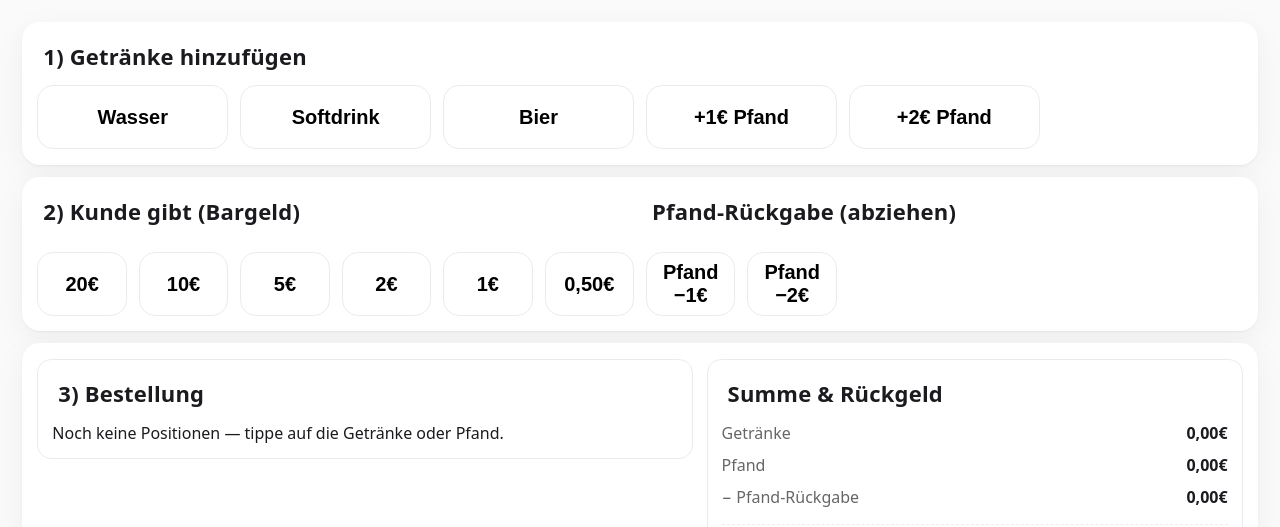
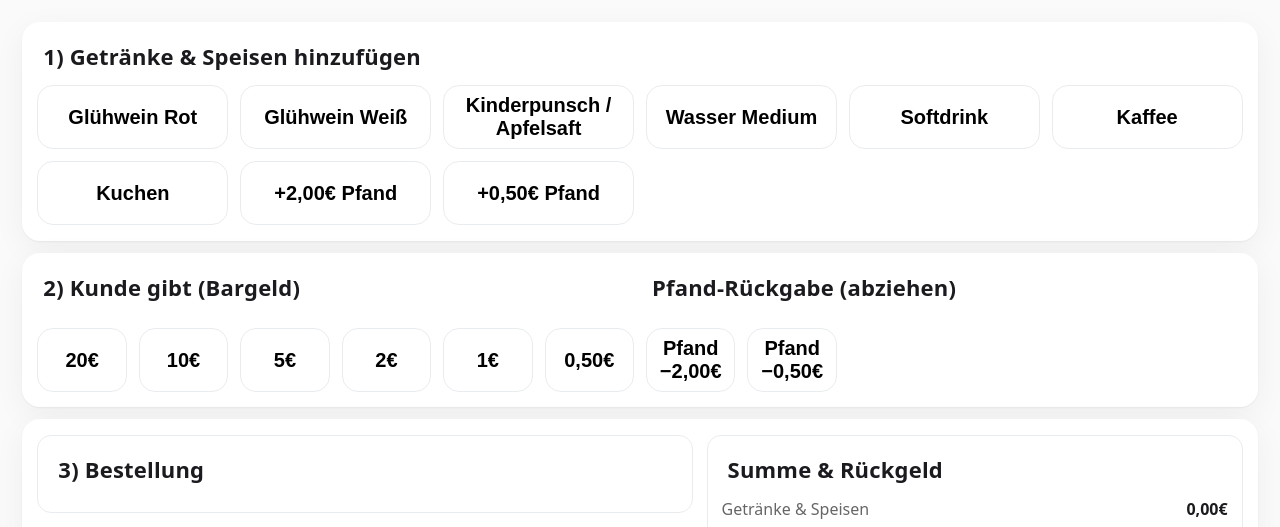
Before and after one commit to JanSteinhauer/FireFest, a plain HTML site: page index.html in a window 1280 px wide. Shown: the top 527 px of the page. Drawn offline with Linux system fonts and the light colour scheme.

Commit message:
feat(winterfest): add winter drink/food menu and new Pfand logic
- Added new winter items:
  • Glühwein Rot (4,00 €)
  • Glühwein Weiß (4,50 €)
  • Kinderpunsch / Apfelsaft (3,00 €)
  • Wasser Medium (2,50 €)
  • Softdrink (3,00 €)
  • Kaffee (1,50 €)
  • Kuchen (2,00 €)
- Replaced summer catalog with winter menu
- Introduced manual Pfand buttons: +2,00 € and +0,50 €
- Added matching Pfand-Rückgabe buttons (−2,00 € / −0,50 €)
- Updated UI labels to “Winterfest” and winter drink categories
- Kept all existing POS interactions (long-press subtract, exact balance, change calc)

This prepares the POS for the Winter Event / Glühwein stand.

```diff
--- a/index.html
+++ b/index.html
@@ -3,7 +3,7 @@
 <head>
     <meta charset="utf-8" />
     <meta name="viewport" content="width=device-width, initial-scale=1" />
-    <title>Feuerwehr Getränke & Pfand – Kasse</title>
+    <title>Feuerwehr Winterfest – Getränke & Pfand Kasse</title>
     <style>
         :root{
             --bg:#fafafa;
@@ -89,9 +89,9 @@
     <!-- Row 1: Drinks (+ manual Pfand add) -->
     <section class="row row1">
         <div class="drinks">
-            <h2>1) Getränke hinzufügen</h2>
+            <h2>1) Getränke & Speisen hinzufügen</h2>
             <div class="grid-buttons" id="drinkButtons">
-                <!-- JS inserts: Wasser, Softdrink, Bier, +1€ Pfand, +2€ Pfand -->
+                <!-- JS inserts winter catalog + Pfand -->
             </div>
         </div>
     </section>
@@ -112,8 +112,8 @@
         <div class="stack">
             <h2>Pfand-Rückgabe (abziehen)</h2>
             <div class="grid-buttons">
-                <button data-pfandret="1">Pfand −1€</button>
-                <button data-pfandret="2">Pfand −2€</button>
+                <button data-pfandret="2">Pfand −2,00€</button>
+                <button data-pfandret="0.5">Pfand −0,50€</button>
             </div>
         </div>
     </section>
@@ -127,7 +127,7 @@
         <div class="card">
             <h2>Summe & Rückgeld</h2>
             <div class="lines">
-                <div class="line"><span class="lhs">Getränke</span><strong class="mono" id="sumDrinks">0,00€</strong></div>
+                <div class="line"><span class="lhs">Getränke & Speisen</span><strong class="mono" id="sumDrinks">0,00€</strong></div>
                 <div class="line"><span class="lhs">Pfand</span><strong class="mono" id="sumPfand">0,00€</strong></div>
                 <div class="line"><span class="lhs">− Pfand-Rückgabe</span><strong class="mono" id="sumPfandRet">0,00€</strong></div>
                 <div class="line totals"><span class="lhs"><strong>Zu zahlen</strong></span><span class="big-num mono" id="totalDue">0,00€</span></div>
@@ -137,7 +137,7 @@
             </div>
             <div class="row-actions" style="display:flex;gap:10px;flex-wrap:wrap;margin-top:10px;">
                 <button class="btn-ok pill" id="newSale">Neue Bestellung</button>
-                <button class="btn-accent pill" id="quickExact">Genau (alles ausgleichen)</button>
+<!--                <button class="btn-accent pill" id="quickExact">Genau (alles ausgleichen)</button>-->
             </div>
         </div>
     </section>
@@ -147,9 +147,13 @@
 <script>
     // ===== Data Model =====
     const catalog = {
-        wasser:   { label: "Wasser",    price: 1.5, pfand: 1 },
-        soft:     { label: "Softdrink", price: 3.0, pfand: 1 },
-        beer:     { label: "Bier",      price: 5.0, pfand: 2 },
+        gluehwein_rot:   { label: "Glühwein Rot",              price: 4.0, pfand: 0 },
+        gluehwein_weiss: { label: "Glühwein Weiß",             price: 4.5, pfand: 0 },
+        kinder:          { label: "Kinderpunsch / Apfelsaft",  price: 3.0, pfand: 0 },
+        wasser_med:      { label: "Wasser Medium",             price: 2.5, pfand: 0 },
+        soft:            { label: "Softdrink",                 price: 3.0, pfand: 0 },
+        kaffee:          { label: "Kaffee",                    price: 1.5, pfand: 0 },
+        kuchen:          { label: "Kuchen",                    price: 2.0, pfand: 0 },
     };
 
     // Order state
@@ -180,7 +184,7 @@
         for(const [key, qty] of Object.entries(state.items)){
             const it = catalog[key];
             drinks += it.price * qty;
-            pfand  += it.pfand * qty;
+            pfand  += (it.pfand || 0) * qty;
         }
         drinks = clamp2(drinks);
         pfand = clamp2(pfand);
@@ -199,7 +203,7 @@
     function buildCatalogButtons(){
         const frag = document.createDocumentFragment();
 
-        // Drinks: show only names
+        // Winter drinks & food
         for(const [key, it] of Object.entries(catalog)){
             const btn = document.createElement('button');
             btn.textContent = it.label;
@@ -208,26 +212,29 @@
             frag.appendChild(btn);
         }
 
-        // Manual Pfand add buttons requested in "Getränke hinzufügen"
-        const pf1 = document.createElement('button');
-        pf1.textContent = '+1€ Pfand';
-        pf1.addEventListener('click', ()=> addPfandManual(+1));
-        addLongPress(pf1, ()=> addPfandManual(-1));
-
+        // Manual Pfand add buttons (Winter: 2,00 € & 0,50 €)
         const pf2 = document.createElement('button');
-        pf2.textContent = '+2€ Pfand';
+        pf2.textContent = '+2,00€ Pfand';
         pf2.addEventListener('click', ()=> addPfandManual(+2));
         addLongPress(pf2, ()=> addPfandManual(-2));
 
-        frag.appendChild(pf1);
+        const pf050 = document.createElement('button');
+        pf050.textContent = '+0,50€ Pfand';
+        pf050.addEventListener('click', ()=> addPfandManual(+0.5));
+        addLongPress(pf050, ()=> addPfandManual(-0.5));
+
         frag.appendChild(pf2);
+        frag.appendChild(pf050);
 
         drinkButtons.appendChild(frag);
     }
 
     function addLongPress(el, onLong){
         let t; let pressed=false;
-        el.addEventListener('pointerdown', ()=>{ pressed=true; t=setTimeout(()=>{ if(pressed){ onLong(); pressed=false; } }, 450); });
+        el.addEventListener('pointerdown', ()=>{
+            pressed=true;
+            t=setTimeout(()=>{ if(pressed){ onLong(); pressed=false; } }, 450);
+        });
         el.addEventListener('pointerup',   ()=>{ pressed=false; clearTimeout(t); });
         el.addEventListener('pointerleave',()=>{ pressed=false; clearTimeout(t); });
     }
@@ -238,30 +245,41 @@
 
         const keys = Object.keys(state.items);
         if(keys.length===0 && state.pfandManual===0 && state.pfandReturned===0){
-            const p = document.createElement('div'); p.className='subtle';
-            p.textContent='Noch keine Positionen — tippe auf die Getränke oder Pfand.';
-            orderList.appendChild(p); return;
+            const p = document.createElement('div');
+            p.className='subtle';
+            p.textContent='Noch keine Positionen — tippe auf Getränke, Speisen oder Pfand.';
+            orderList.appendChild(p);
+            return;
         }
 
         for(const key of keys){
             const qty = state.items[key];
             const it = catalog[key];
-            const line = document.createElement('div'); line.className='item';
-            const lhs = document.createElement('div'); lhs.className='qty mono'; lhs.textContent=qty+'×';
-            const name = document.createElement('div'); name.className='name'; name.textContent = it.label;
-            const rhs = document.createElement('div'); rhs.className='price mono'; rhs.textContent = fmt((it.price+it.pfand)*qty);
+            const line = document.createElement('div');
+            line.className='item';
+            const lhs = document.createElement('div');
+            lhs.className='qty mono';
+            lhs.textContent=qty+'×';
+            const name = document.createElement('div');
+            name.className='name';
+            name.textContent = it.label;
+            const rhs = document.createElement('div');
+            rhs.className='price mono';
+            rhs.textContent = fmt((it.price + (it.pfand||0)) * qty);
             line.append(lhs,name,rhs);
             frag.appendChild(line);
         }
 
         if(state.pfandManual !== 0){
-            const line = document.createElement('div'); line.className='item';
+            const line = document.createElement('div');
+            line.className='item';
             line.innerHTML = `<div class="qty mono"></div><div class="name">Pfand (manuell)</div><div class="price mono">${fmt(state.pfandManual)}</div>`;
             frag.appendChild(line);
         }
 
         if(state.pfandReturned !== 0){
-            const line = document.createElement('div'); line.className='item';
+            const line = document.createElement('div');
+            line.className='item';
             line.innerHTML = `<div class="qty mono"></div><div class="name">− Pfand-Rückgabe</div><div class="price mono">−${fmt(state.pfandReturned)}</div>`;
             frag.appendChild(line);
         }
```
